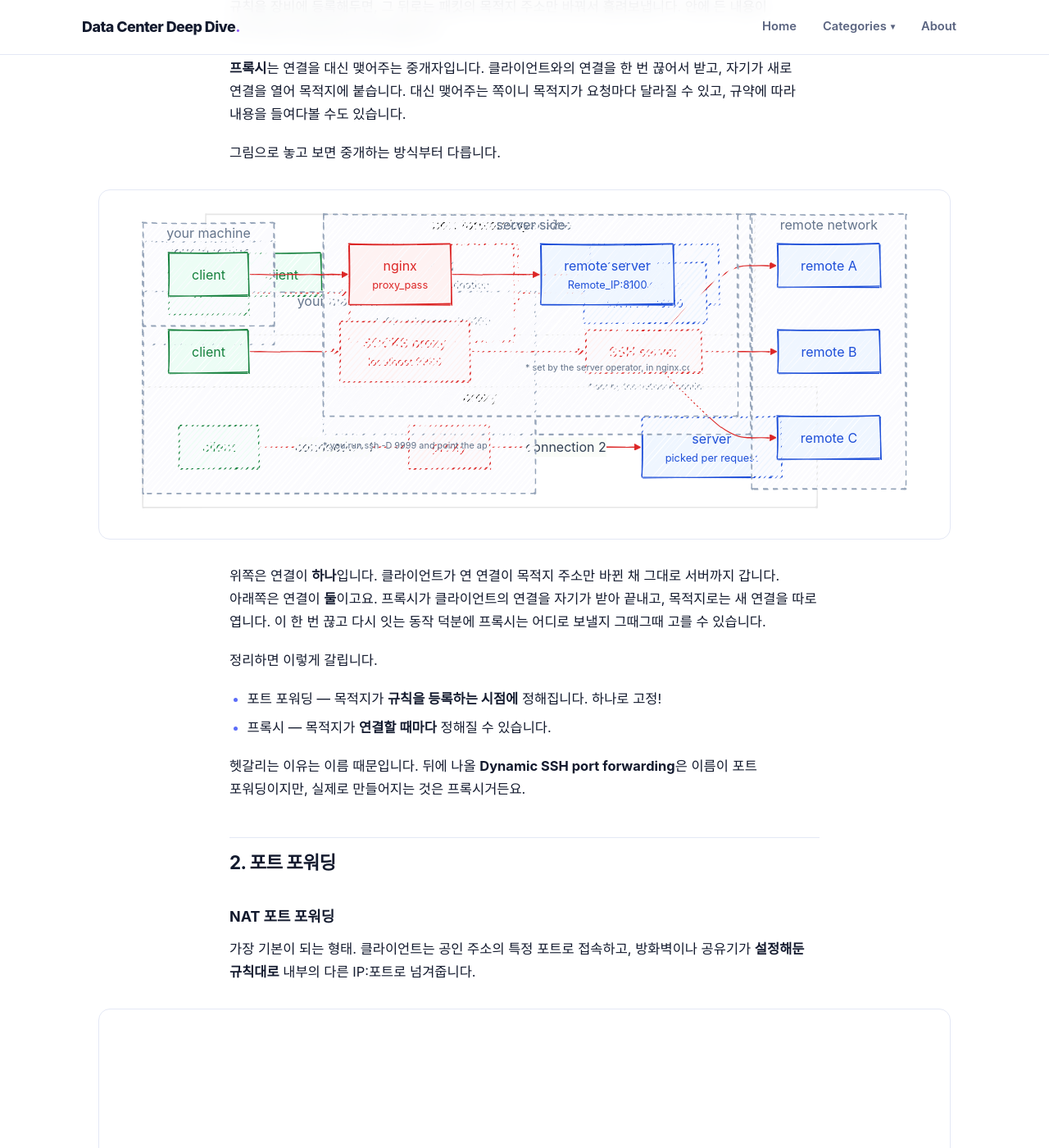
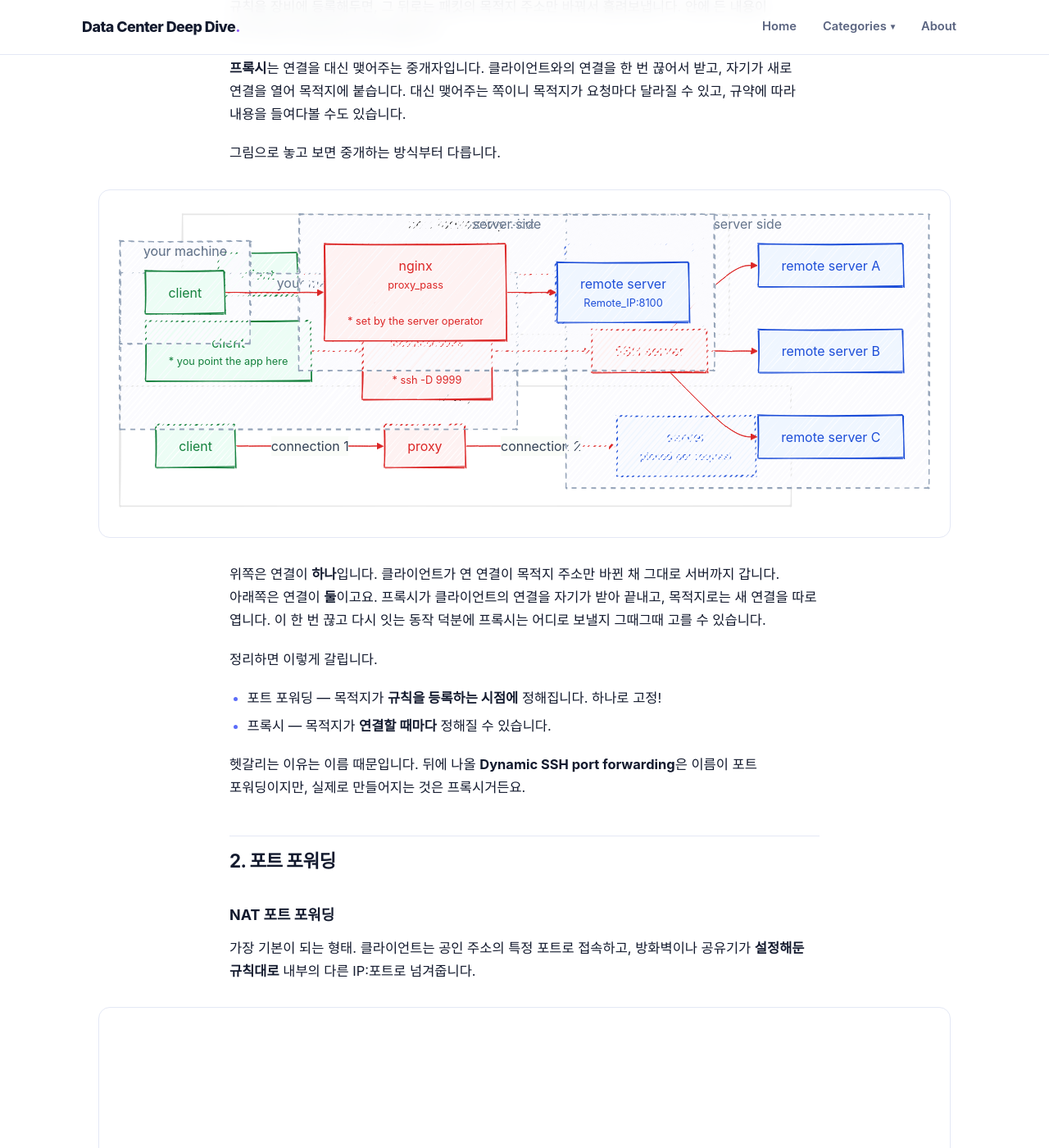
Before and after one commit to ssyrc/ssyrc.github.io, a Jekyll site: the page built from _posts/ko/2026-09-16-proxy-and-port-forwarding.md, in a window 1280 px wide and 1400 px high, scrolled down 1081 px. Shown: the whole window at 82% size. Built offline with Jekyll 4.4.1, drawn with Linux system fonts in a browser that asks for light colours; some web fonts are replaced.

Commit message:
Fix diagram width, note placement and zone naming
1) 가로 스크롤 제거
   그림을 자연 크기로 고정해두었던 것을 되돌려, 항상 판 폭에 맞춰 줄어들게 했습니다.
   판을 넓히는 양도 고정값(160px)에서 화면 폭에 따라 0까지 줄어드는 값으로 바꿨습니다.
   고정값이면 1040~1120px 사이 창에서 판이 본문 영역을 넘었습니다.
   390 / 700 / 900 / 1024 / 1100 / 1280 / 1600px 전부에서 가로 스크롤 0 확인.

2) 설정 주체를 해당 상자 안 마지막 줄로
   연결 없는 텍스트 노드로 두니 레이아웃 엔진이 엉뚱한 곳에 놓고 점선 묶음만
   커졌습니다. * set by ... 를 firewall / SOCKS proxy / nginx 상자 안 마지막 줄로
   옮겼습니다. 점선 묶음도 내용에 맞게 줄어듭니다.

3) 세 그림의 용어 통일
   your machine / server side 로 맞췄습니다. SOCKS 그림의 remote network 를 없애고
   SSH server 와 remote server A~C 를 server side 로 묶었습니다.

글씨가 상자를 넘던 문제도 원인을 잡았습니다. Mermaid 는 글자 폭을 .mermaid 바깥의
임시 요소에서 재기 때문에 small 규칙을 전역으로 둬야 하고, 글꼴이 내려온 뒤에
그려야 합니다. 둘 다 고치고 규칙에도 적었습니다.

Co-Authored-By: Claude Opus 5 <noreply@anthropic.com>
Claude-Session: https://claude.ai/code/session_01At6mD3wUXNXJZn78ZeJBtt

````diff
--- a/_includes/mermaid.html
+++ b/_includes/mermaid.html
@@ -40,19 +40,27 @@
       flowchart: { htmlLabels: true, padding: 14, nodeSpacing: 50, rankSpacing: 60 }
     });
 
-    // mermaid 는 SVG 에 max-width 를 직접 박아서, 좁은 화면이면 글씨가 안 보일 만큼 줄어든다.
-    // 그리기가 끝난 뒤 원래 크기로 되돌리고, 넘치면 가로로 넘겨보게 한다.
-    function keepReadableSize() {
+    // mermaid 가 SVG 에 박아두는 inline max-width 를 지워서, 판 폭에 맞춰 줄어들게 한다.
+    // 가로 스크롤이 생기지 않도록 항상 한 화면에 들어오는 것이 우선이다.
+    function fitToPanel() {
       document.querySelectorAll('.mermaid > svg').forEach(function (svg) {
-        var vb = svg.viewBox && svg.viewBox.baseVal;
-        if (!vb || !vb.width) { return; }
-        svg.style.maxWidth = 'none';
-        svg.style.width = Math.round(vb.width) + 'px';
+        svg.style.maxWidth = '100%';
+        svg.style.width = '100%';
+        svg.style.height = 'auto';
       });
     }
 
-    mermaid.run({ nodes: document.querySelectorAll('.mermaid') })
-      .then(keepReadableSize)
+    // 손글씨 글꼴이 내려오기 전에 그리면, mermaid 가 다른 글꼴로 글자 폭을 재서
+    // 글씨가 상자 밖으로 삐져나온다. 글꼴을 기다린 뒤에 그린다.
+    var fontsReady = (document.fonts && document.fonts.ready)
+      ? document.fonts.ready.catch(function () {})
+      : Promise.resolve();
+
+    fontsReady
+      .then(function () {
+        return mermaid.run({ nodes: document.querySelectorAll('.mermaid') });
+      })
+      .then(fitToPanel)
       .catch(function () { /* 하나가 실패해도 나머지 글은 그대로 읽힌다 */ });
   })();
 </script>
--- a/_posts/ko/2026-09-16-proxy-and-port-forwarding.md
+++ b/_posts/ko/2026-09-16-proxy-and-port-forwarding.md
@@ -75,21 +75,18 @@ flowchart LR
         C["client"]
     end
     subgraph SRV["server side"]
-        F["firewall<br/><small>rewrites the destination</small><br/><small>8000 &rarr; internal IP:8100</small>"] --> S["server<br/><small>internal IP:8100</small>"]
-        NOTE["<small>* set by the network admin</small>"]
+        F["firewall<br/><small>8000 &rarr; internal IP:8100</small><br/><small>* set by the network admin</small>"] --> S["server<br/><small>internal IP:8100</small>"]
     end
     C --> F
     class C client
     class F kernel
     class S server
-    class NOTE note
     class LOCAL,SRV zone
     classDef client fill:#ecfdf5,stroke:#15803d,color:#15803d
     classDef proxy  fill:#fef2f2,stroke:#dc2626,color:#dc2626
     classDef server fill:#eff6ff,stroke:#1d4ed8,color:#1d4ed8
     classDef kernel fill:#ffffff,stroke:#dc2626,color:#64748b,stroke-dasharray:6 5
     classDef zone   fill:#fbfbfe,stroke:#94a3b8,color:#64748b,stroke-dasharray:6 6
-    classDef note   fill:none,stroke:none,color:#64748b
 ```
 
 클라이언트가 할 일은 없습니다. 그냥 공인 주소로 접속할 뿐이고, 자기 패킷이 도중에
@@ -124,29 +121,23 @@ SSH 서버를 거쳐 목적지로 나갑니다.
 ```mermaid
 flowchart LR
     subgraph LOCAL["your machine"]
-        C["client"] --> P["SOCKS proxy<br/><small>localhost:9999</small>"]
-        NOTE["<small>* you run ssh -D 9999 and point the app at it</small>"]
+        C["client<br/><small>* you point the app here</small>"] --> P["SOCKS proxy<br/><small>localhost:9999</small><br/><small>* ssh -D 9999</small>"]
     end
-    subgraph REMOTE["remote network"]
-        A["remote A"]
-        B["remote B"]
-        D["remote C"]
+    subgraph SRV["server side"]
+        H["SSH server"] --> A["remote server A"]
+        H --> B["remote server B"]
+        H --> D["remote server C"]
     end
-    P --> H["SSH server"]
-    H --> A
-    H --> B
-    H --> D
+    P --> H
     class C client
     class P,H proxy
     class A,B,D server
-    class NOTE note
-    class LOCAL,REMOTE zone
+    class LOCAL,SRV zone
     classDef client fill:#ecfdf5,stroke:#15803d,color:#15803d
     classDef proxy  fill:#fef2f2,stroke:#dc2626,color:#dc2626
     classDef server fill:#eff6ff,stroke:#1d4ed8,color:#1d4ed8
     classDef kernel fill:#ffffff,stroke:#dc2626,color:#64748b,stroke-dasharray:6 5
     classDef zone   fill:#fbfbfe,stroke:#94a3b8,color:#64748b,stroke-dasharray:6 6
-    classDef note   fill:none,stroke:none,color:#64748b
 ```
 
 여기서 짚을 점이 세 개 있습니다.
@@ -177,21 +168,18 @@ flowchart LR
         C["client"]
     end
     subgraph SRV["server side"]
-        N["nginx<br/><small>proxy_pass</small>"] --> R["remote server<br/><small>Remote_IP:8100</small>"]
-        NOTE["<small>* set by the server operator, in nginx.conf</small>"]
+        N["nginx<br/><small>proxy_pass</small><br/><small>* set by the server operator</small>"] --> R["remote server<br/><small>Remote_IP:8100</small>"]
     end
     C --> N
     class C client
     class N proxy
     class R server
-    class NOTE note
     class LOCAL,SRV zone
     classDef client fill:#ecfdf5,stroke:#15803d,color:#15803d
     classDef proxy  fill:#fef2f2,stroke:#dc2626,color:#dc2626
     classDef server fill:#eff6ff,stroke:#1d4ed8,color:#1d4ed8
     classDef kernel fill:#ffffff,stroke:#dc2626,color:#64748b,stroke-dasharray:6 5
     classDef zone   fill:#fbfbfe,stroke:#94a3b8,color:#64748b,stroke-dasharray:6 6
-    classDef note   fill:none,stroke:none,color:#64748b
 ```
 
 클라이언트는 그냥 주소 하나로 접속할 뿐, 요청이 뒤에서 어떤 식으로 전달되는지
--- a/assets/css/style.scss
+++ b/assets/css/style.scss
@@ -463,11 +463,14 @@ button { font: inherit; color: inherit; }
   border: 1px solid var(--line);
   border-radius: 14px;
   text-align: center;
-  overflow-x: auto;
+  overflow-x: hidden;
 }
-.mermaid svg { max-width: 100%; height: auto; margin: 0 auto; }
-/* 다이어그램 안의 글씨는 전부 손글씨입니다. <small> 은 크기만 줄입니다. */
-.mermaid small {
+.mermaid svg { max-width: 100%; width: 100%; height: auto; }
+/* 다이어그램 안의 글씨는 전부 손글씨입니다. <small> 은 크기만 줄입니다.
+   mermaid 는 라벨 폭을 잴 때 .mermaid 바깥의 임시 요소를 쓰기 때문에,
+   이 규칙은 전역으로 둬야 잰 폭과 실제 폭이 같아집니다.
+   (전역으로 두지 않으면 긴 줄이 상자 밖으로 삐져나옵니다.) */
+small {
   display: block;
   margin-top: 2px;
   font-family: inherit;
@@ -475,13 +478,10 @@ button { font: inherit; color: inherit; }
 }
 
 /* 본문은 720px 이지만 다이어그램은 양옆으로 더 넓게 씁니다.
-   좁은 화면에서는 그냥 본문 폭에 맞춥니다. */
+   화면이 좁아지면 넓히는 양이 0 까지 자동으로 줄어서, 어떤 폭에서도 넘치지 않습니다. */
 .prose .mermaid {
-  --bleed: 160px;
+  --bleed: clamp(0px, (100vw - 764px) / 2, 160px);
   margin-inline: calc(var(--bleed) * -1);
-}
-@media (max-width: 1040px) {
-  .prose .mermaid { --bleed: 0px; }
 }
 
 
````
Also changed, not shown: CLAUDE.md (+25 -17 lines).
